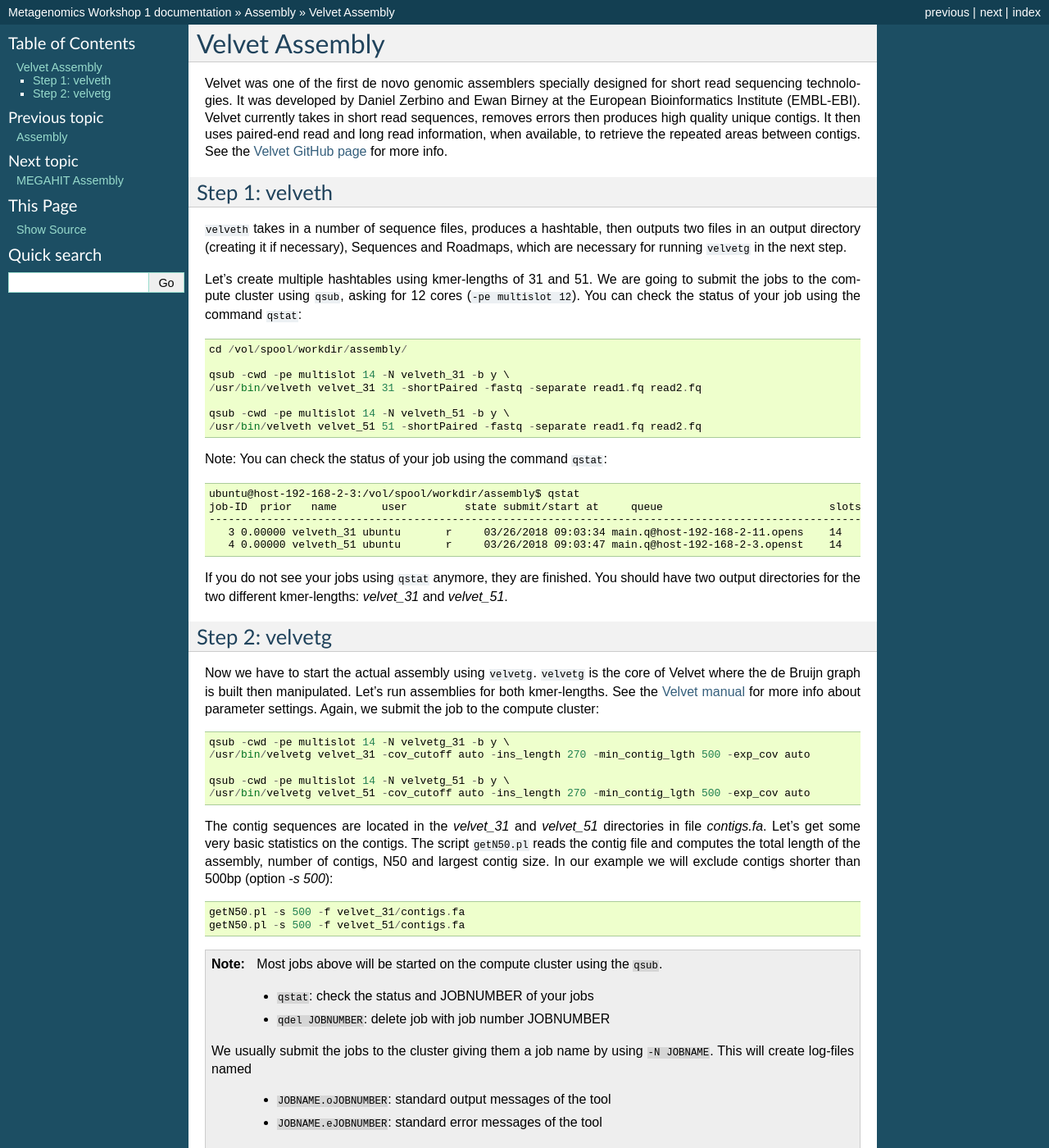
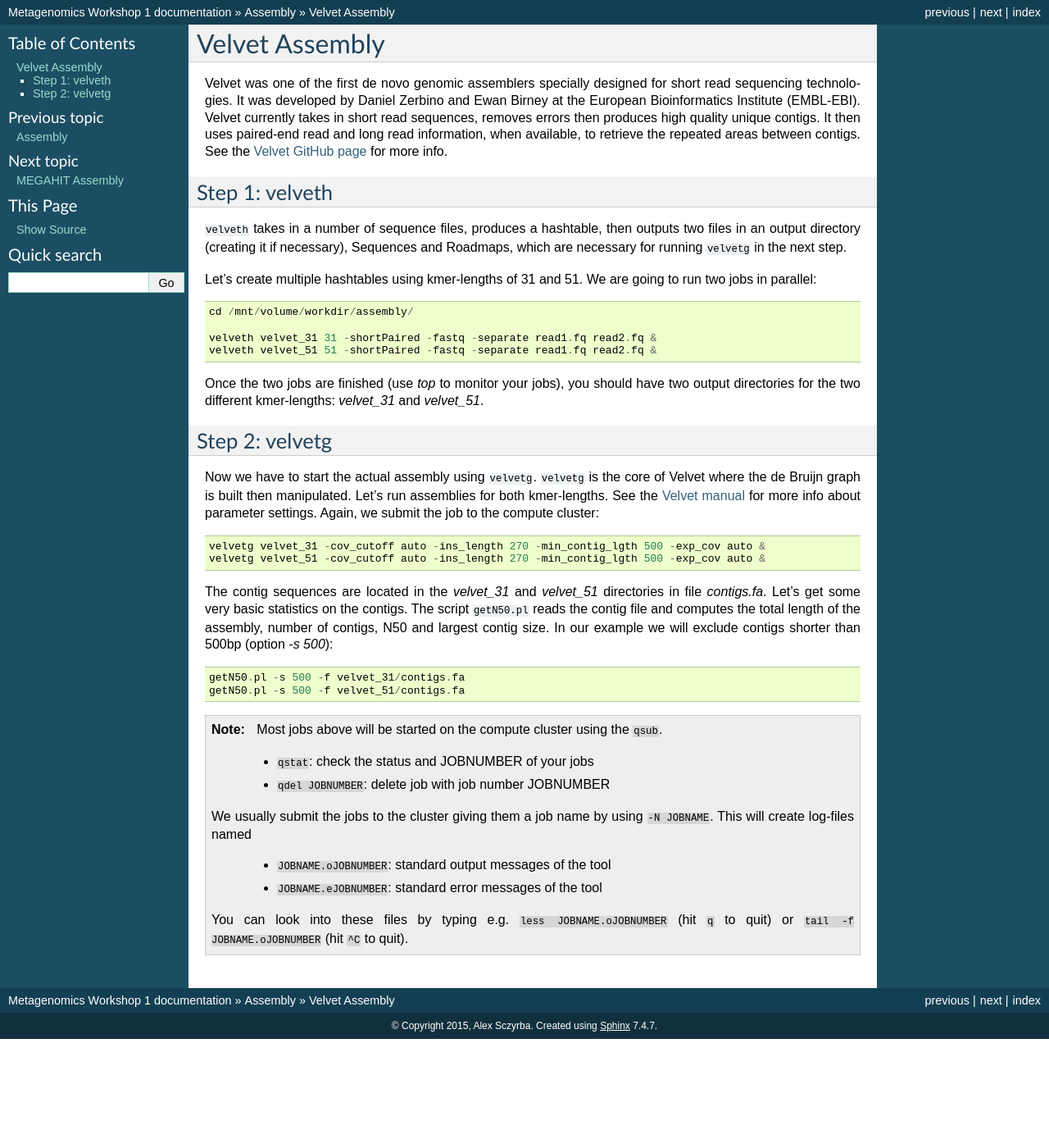
Before and after one commit to metagenomics/metagenomics-workshop, a Sphinx documentation site: the page built from docs/assembly/velvet.rst, in a window 1280 px wide and 1400 px high. Shown: the whole window at 82% size. Built offline with Sphinx 7.4.7, drawn with Linux system fonts in a browser that asks for light colours.

Commit message:
run in paralel, w/o grid engine

```diff
--- a/docs/assembly/velvet.rst
+++ b/docs/assembly/velvet.rst
@@ -17,40 +17,37 @@
 and Roadmaps, which are necessary for running ``velvetg`` in the next step.
 
 Let's create multiple hashtables using kmer-lengths of 31 and 51. We
-are going to submit the jobs to the compute cluster using ``qsub``,
-asking for 12 cores (``-pe multislot 12``). You can check the status
-of your job using the command ``qstat``::
+are going to run two jobs in parallel::
 
-  cd /vol/spool/workdir/assembly/
+  cd /mnt/volume/workdir/assembly/
 
-  qsub -cwd -pe multislot 14 -N velveth_31 -b y \
-  /usr/bin/velveth velvet_31 31 -shortPaired -fastq -separate read1.fq read2.fq
+  velveth velvet_31 31 -shortPaired -fastq -separate read1.fq read2.fq &
+  velveth velvet_51 51 -shortPaired -fastq -separate read1.fq read2.fq &
 
-  qsub -cwd -pe multislot 14 -N velveth_51 -b y \
-  /usr/bin/velveth velvet_51 51 -shortPaired -fastq -separate read1.fq read2.fq
-
-Note: You can check the status of your job using the command ``qstat``::
-
-   ubuntu@host-192-168-2-3:/vol/spool/workdir/assembly$ qstat
-   job-ID  prior   name       user         state submit/start at     queue                          slots ja-task-ID
-   -----------------------------------------------------------------------------------------------------------------
-      3 0.00000 velveth_31 ubuntu       r     03/26/2018 09:03:34 main.q@host-192-168-2-11.opens    14
-      4 0.00000 velveth_51 ubuntu       r     03/26/2018 09:03:47 main.q@host-192-168-2-3.openst    14
-
-If you do not see your jobs using ``qstat`` anymore, they are finished.
-You should have two output directories for the two different kmer-lengths: `velvet_31` and `velvet_51`.
+Once the two jobs are finished (use `top` to monitor your jobs), you
+should have two output directories for the two different kmer-lengths:
+`velvet_31` and `velvet_51`.
 
 Step 2: velvetg
 ---------------
-Now we have to start the actual assembly using ``velvetg``. ``velvetg`` is the core of Velvet where the de Bruijn graph is built then manipulated. Let's run assemblies for both kmer-lengths. See the `Velvet manual <https://github.com/dzerbino/velvet/blob/master/Manual.pdf>`_ for more info about parameter settings. Again, we submit the job to the compute cluster::
 
-  qsub -cwd -pe multislot 14 -N velvetg_31 -b y \
-  /usr/bin/velvetg velvet_31 -cov_cutoff auto -ins_length 270 -min_contig_lgth 500 -exp_cov auto
+Now we have to start the actual assembly using
+``velvetg``. ``velvetg`` is the core of Velvet where the de Bruijn
+graph is built then manipulated. Let's run assemblies for both
+kmer-lengths. See the `Velvet manual
+<https://github.com/dzerbino/velvet/blob/master/Manual.pdf>`_ for more
+info about parameter settings. Again, we submit the job to the compute
+cluster::
 
-  qsub -cwd -pe multislot 14 -N velvetg_51 -b y \
-  /usr/bin/velvetg velvet_51 -cov_cutoff auto -ins_length 270 -min_contig_lgth 500 -exp_cov auto
+  velvetg velvet_31 -cov_cutoff auto -ins_length 270 -min_contig_lgth 500 -exp_cov auto &
+  velvetg velvet_51 -cov_cutoff auto -ins_length 270 -min_contig_lgth 500 -exp_cov auto &
 
-The contig sequences are located in the `velvet_31` and `velvet_51` directories in file `contigs.fa`. Let's get some very basic statistics on the contigs. The script ``getN50.pl`` reads the contig file and computes the total length of the assembly, number of contigs, N50 and largest contig size. In our example we will exclude contigs shorter than 500bp (option `-s 500`)::
+The contig sequences are located in the `velvet_31` and `velvet_51`
+directories in file `contigs.fa`. Let's get some very basic statistics
+on the contigs. The script ``getN50.pl`` reads the contig file and
+computes the total length of the assembly, number of contigs, N50 and
+largest contig size. In our example we will exclude contigs shorter
+than 500bp (option `-s 500`)::
 
   getN50.pl -s 500 -f velvet_31/contigs.fa
   getN50.pl -s 500 -f velvet_51/contigs.fa
```
